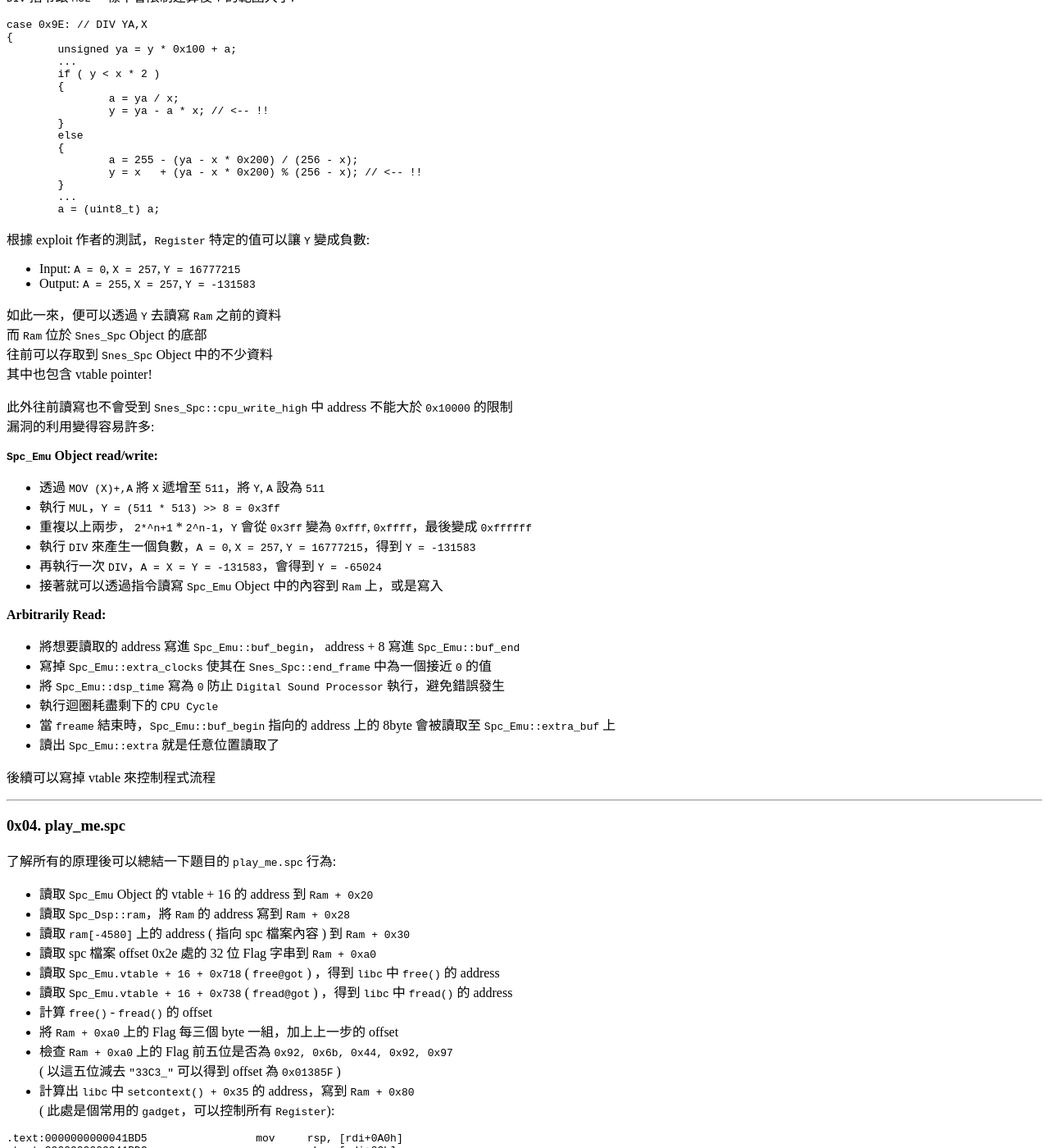
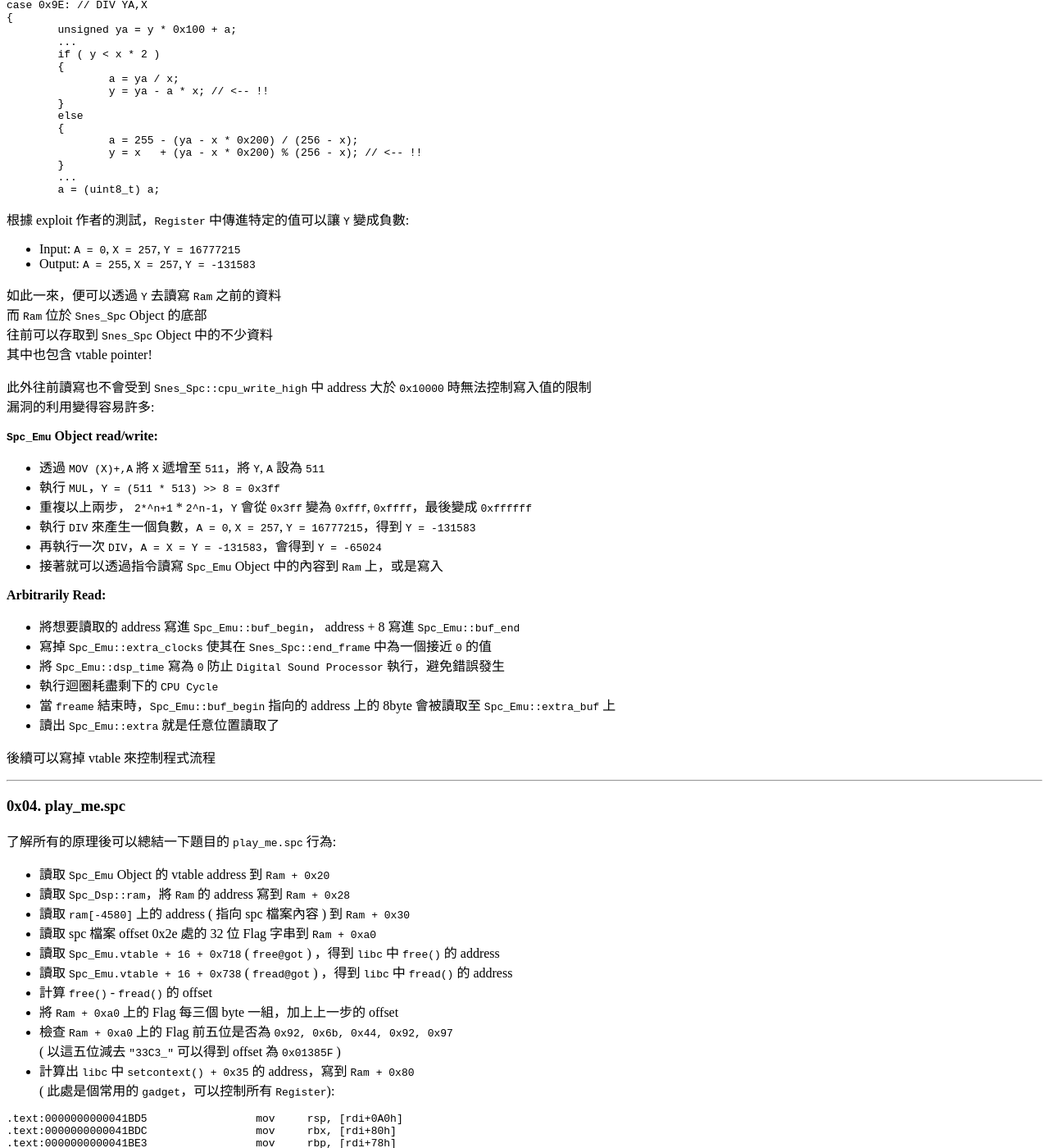
Before and after one commit to L4ys/l4ys.github.io, a Jekyll site: the page built from _posts/2016-12-30-33c3-ctf-mario.md, in a window 1280 px wide and 1400 px high, scrolled down 3724 px. Shown: the whole window at 82% size. Built offline with Jekyll 4.4.1, drawn with Linux system fonts in a browser that asks for light colours; comment, search, counter and statistics services are not loaded; some of the changed text lies outside the part shown.

Commit message:
[EDIT] 2016-12-30-33c3-ctf-mario.md

````diff
--- a/_posts/2016-12-30-33c3-ctf-mario.md
+++ b/_posts/2016-12-30-33c3-ctf-mario.md
@@ -210,7 +209,7 @@
         a = (uint8_t) a;
 ```
 
-根據 exploit 作者的測試，`Register` 特定的值可以讓 `Y` 變成負數:
+根據 exploit 作者的測試，`Register` 中傳進特定的值可以讓 `Y` 變成負數:
 
 - Input: `A = 0`, `X = 257`, `Y = 16777215`
 - Output: `A = 255`, `X = 257`, `Y = -131583`
@@ -220,7 +219,7 @@
 往前可以存取到 `Snes_Spc` Object 中的不少資料
 其中也包含 vtable pointer!
 
-此外往前讀寫也不會受到 `Snes_Spc::cpu_write_high` 中 address 不能大於 `0x10000` 的限制
+此外往前讀寫也不會受到 `Snes_Spc::cpu_write_high` 中 address 大於 `0x10000` 時無法控制寫入值的限制
 漏洞的利用變得容易許多:
 
 **`Spc_Emu` Object read/write:**
@@ -249,7 +248,7 @@
 
 了解所有的原理後可以總結一下題目的 `play_me.spc` 行為:
 
-- 讀取 `Spc_Emu` Object 的 vtable + 16 的 address 到 `Ram + 0x20`
+- 讀取 `Spc_Emu` Object 的 vtable address 到 `Ram + 0x20`
 - 讀取 `Spc_Dsp::ram`，將 `Ram` 的 address 寫到 `Ram + 0x28`
 - 讀取 `ram[-4580]` 上的 address ( 指向 spc 檔案內容 ) 到 `Ram + 0x30`
 - 讀取 spc 檔案 offset 0x2e 處的 32 位 Flag 字串到 `Ram + 0xa0`
@@ -284,9 +283,9 @@
 
 - 計算出 `libc` 中 `mprotect()` 的 address
 - 將 spc 中的一段 shellcode ( 位於檔案 offset + 0xfc00 ) 的 address 寫到 `Ram + 0x70`
-- 寫入一些值到 `Spc_Emu` Object 中，並修改 `Spc_Emu.vtable + 16` 指向 `Ram`
+- 寫入一些值到 `Spc_Emu` Object 中，並修改 `Spc_Emu.vtable` 指向 `Ram`
 - `Spc_Emu::play_()` 執行時將會 call `Ram + 0x80` ( `setcontext gadget` )
-- 接著會執行 `mprotect(&ram & 0xffffff00, 7, 0x100000)` ，並跳轉到 `Ram + 0x70` 的 shellcode 上
+- 接著會執行 `mprotect(&ram & 0xffffff00, 7, 0x100000)` ，並跳轉到 `Ram + 0x70` 指向的 shellcode 上
 
 ---
 
````
Also changed, not shown: other parts of _posts/2016-12-30-33c3-ctf-mario.md (+1 -2 lines).
